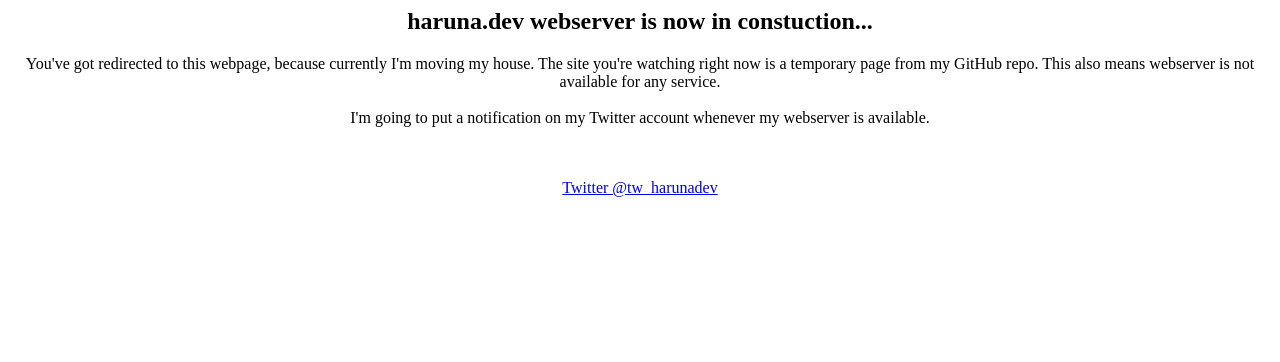
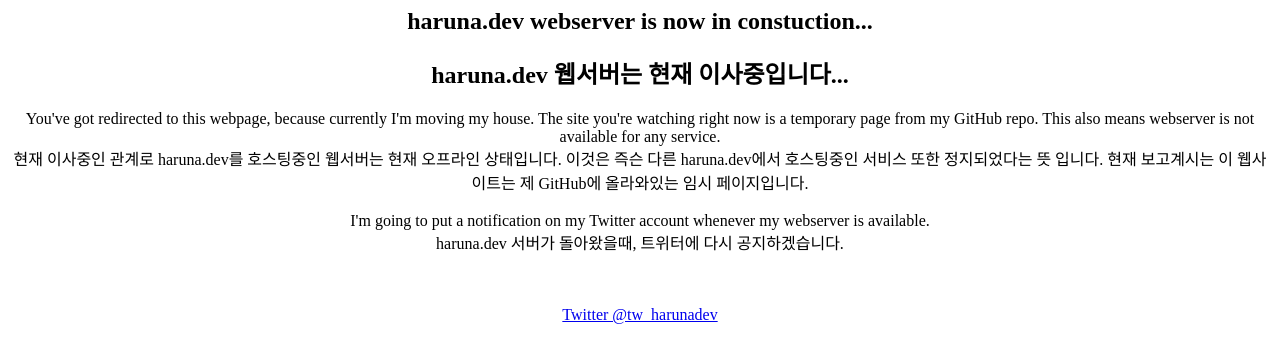
Before and after one commit to github-harunadev/temp-site, a plain HTML site: page index.html in a window 1280 px wide. Drawn offline with Linux system fonts and the light colour scheme.

Commit message:
Update index.html

```diff
--- a/index.html
+++ b/index.html
@@ -14,8 +14,11 @@
   <body>
     <div style="text-align: center;">
       <h2>haruna.dev webserver is now in constuction...</h2>
+      <h2>haruna.dev 웹서버는 현재 이사중입니다...</h2>
       <p>You've got redirected to this webpage, because currently I'm moving my house. The site you're watching right now is a temporary page from my GitHub repo. This also means webserver is not available for any service.
-      <br><br>I'm going to put a notification on my Twitter account whenever my webserver is available.</p>
+      	<br>현재 이사중인 관계로 haruna.dev를 호스팅중인 웹서버는 현재 오프라인 상태입니다. 이것은 즉슨 다른 haruna.dev에서 호스팅중인 서비스 또한 정지되었다는 뜻 입니다. 현재 보고계시는 이 웹사이트는 제 GitHub에 올라와있는 임시 페이지입니다.
+      	<br><br>I'm going to put a notification on my Twitter account whenever my webserver is available.
+	<br>haruna.dev 서버가 돌아왔을때, 트위터에 다시 공지하겠습니다.</p>
       <br><br>
       <a href="https://twitter.com/tw_harunadev">Twitter @tw_harunadev</a>
   </body>
```
